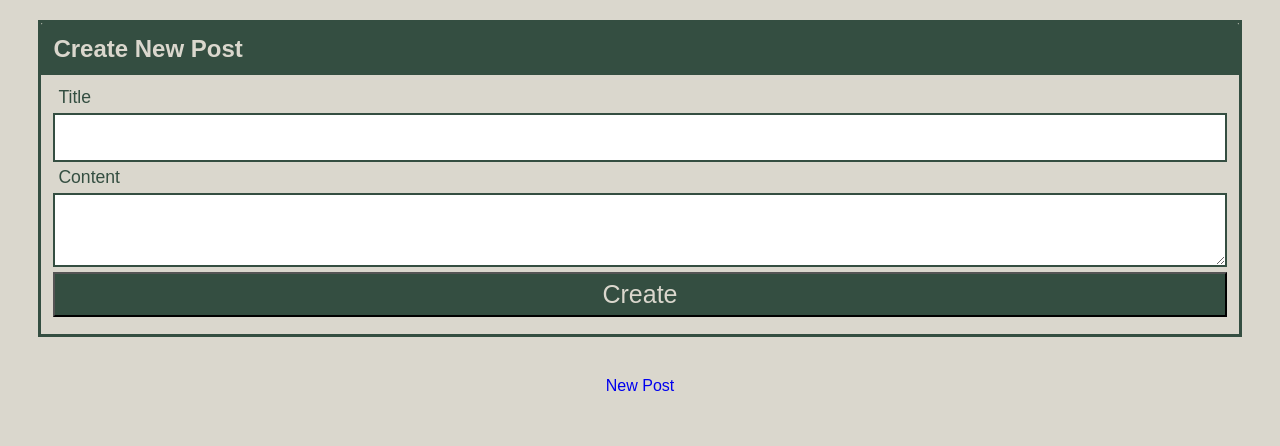
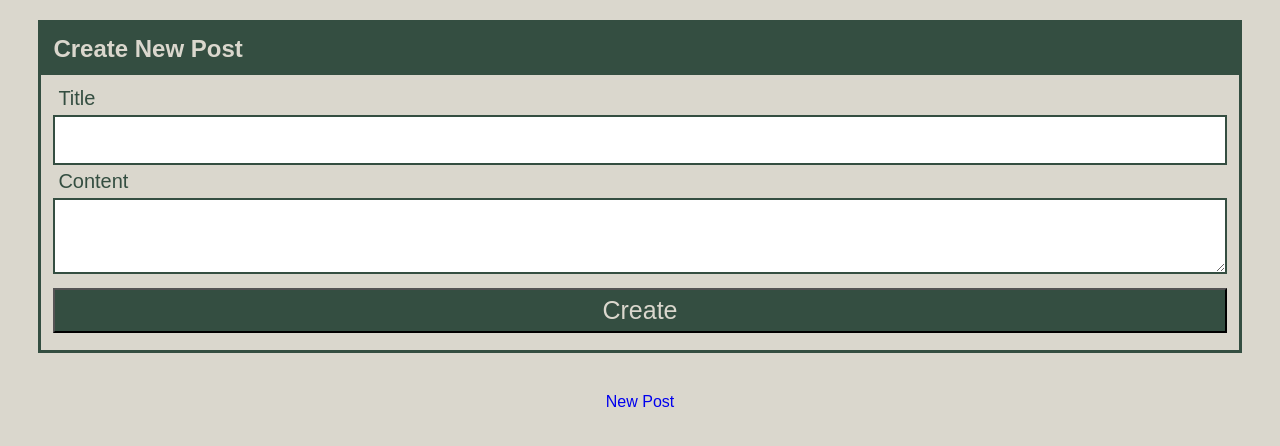
Before and after one commit to aubree-alexander/tech-blog, a Node server app: page /dashboard/new in a window 1280 px wide. Shown: the part 87-533 px from the top of the page. Run offline with Node 20, Linux system fonts and the light colour scheme; a user stored in the database is signed in; some libraries are stand-ins or nearby versions; some web fonts are replaced.

Commit message:
update styling

```diff
--- a/public/css/style.css
+++ b/public/css/style.css
@@ -20,17 +20,9 @@
 
   h1,
   h2,
-  h3,
-  h4,
-  h5,
-  h6 {
+  h3 {
     margin: 0;
     color: var(--tertiary);
-  }
-
-
-  h2 a {
-    color: var(--primary);
   }
 
   header {
@@ -63,17 +55,11 @@
     width: 100%;
     display: block;
     margin: 5px 0;
-    border-radius: var(--border-radius);
     color: var(--primary);
     background-color: var(--tertiary);
   }
 
-
-  .btn-inline {
-    display: inline;
-  }
-
-  .li-inline {
+  .navbar-text {
     display: inline;
   }
 
@@ -107,8 +93,6 @@
     color: var(--tertiary);
     padding: 0 10px;
     display: inline-block;
-    border-radius: var(--border-radius);
-    box-shadow: 6px 5px var(--tertiary);
   }
 
   .app-title-text a {
@@ -127,33 +111,23 @@
     color: var(--primary);
   }
 
-  /* CARDS */
   .card {
     margin: 0 0 20px 0;
     border: 3px solid var(--tertiary);
-    border-radius: var(--border-radius);
   }
 
   .card-header {
     color: var(--primary);
     background-color: var(--tertiary);
     padding: 1%;
-    border-radius: calc(0.18rem - 1px) calc(0.18rem - 1px) 0 0;
   }
 
   .card-body {
     padding: 1%;
   }
 
-  /* FORM */
-  .form-label,
-  .form-input,
-  .form-textarea {
-    display: block;
-  }
-
   .form-label {
-    font-size: 1.1rem;
+    font-size: 20px;
     margin: 0 0 0 5px;
   }
 
@@ -161,13 +135,13 @@
     width: 100%;
     padding: 1%;
     margin: 5px 0;
-    font-size: 1.2rem;
+    font-size: 20px;
     border: 2px solid var(--tertiary);
     border-radius: var(--border-radius);
   }
 
 
-  .flex-row {
+  .post-div {
     display: flex;
     flex-wrap: wrap;
   }
@@ -178,36 +152,13 @@
     flex-wrap: wrap;
   }
 
-  .justify-space-between {
+  .post-section {
     justify-content: space-between;
   }
 
-  .justify-space-around {
-    justify-content: space-around;
-  }
 
-  .justify-flex-start {
-    justify-content: flex-start;
-  }
-
-  .justify-flex-end {
-    justify-content: flex-end;
-  }
-
-  .justify-center {
+  .footer-section {
     justify-content: center;
-  }
-
-  .align-stretch {
-    align-items: stretch;
-  }
-
-  .align-end {
-    align-items: flex-end;
-  }
-
-  .align-center {
-    align-items: center;
   }
 
 
--- a/views/all-posts-admin.handlebars
+++ b/views/all-posts-admin.handlebars
@@ -1,6 +1,6 @@
 <div class="posts list-group">
   {{#each posts}}
-    <a class="list-item flex-row justify-space-between" href="/dashboard/edit/{{id}}">
+    <a class="list-item post-div post-section" href="/dashboard/edit/{{id}}">
       <span>{{title}}</span>
       <span>{{format_date createdAt}}</span>
     </a>
--- a/views/all-posts.handlebars
+++ b/views/all-posts.handlebars
@@ -1,7 +1,7 @@
 <div class="posts">
   {{#each posts}}
   <article class="card">
-    <div class="card-header flex-row justify-space-between">
+    <div class="card-header post-div post-section">
       <h2>
         <a href="/post/{{id}}">{{title}}</a>
       </h2>
--- a/views/layouts/dashboard.handlebars
+++ b/views/layouts/dashboard.handlebars
@@ -11,10 +11,10 @@
 
 <body class="flex-column">
   <nav class="navbar">
-    <ul class="flex-row">
-      <li class="li-inline nav-item"><a href="/">Home</a></li>
-      <li class="li-inline nav-item"><a href="/dashboard">Dashboard</a></li>
-      <li class="li-inline nav-item"><a href="#" id="logout-link">Logout</a></li>
+    <ul class="post-div">
+      <li class="navbar-text nav-item"><a href="/">Home</a></li>
+      <li class="navbar-text nav-item"><a href="/dashboard">Dashboard</a></li>
+      <li class="navbar-text nav-item"><a href="#" id="logout-link">Logout</a></li>
     </ul>
   </nav>
   <header class="hero">
@@ -25,7 +25,7 @@
     {{{body}}}
   </main>
 
-  <footer class="footer flex-row justify-center">
+  <footer class="footer post-div footer-section">
     <a href="/dashboard/new-post">New Post</a>
   </footer>
 </body>
--- a/views/single-post.handlebars
+++ b/views/single-post.handlebars
@@ -1,6 +1,6 @@
 <div class="post">
   <article class="card">
-    <div class="card-header flex-row justify-space-between">
+    <div class="card-header post-div post-section">
       <h2>{{post.title}}</h2>
       <div>
         Posted by {{post.User.username}} on {{format_date post.createdAt}}
```
Also changed, not shown: views/layouts/main.handlebars (+5 -5 lines).
